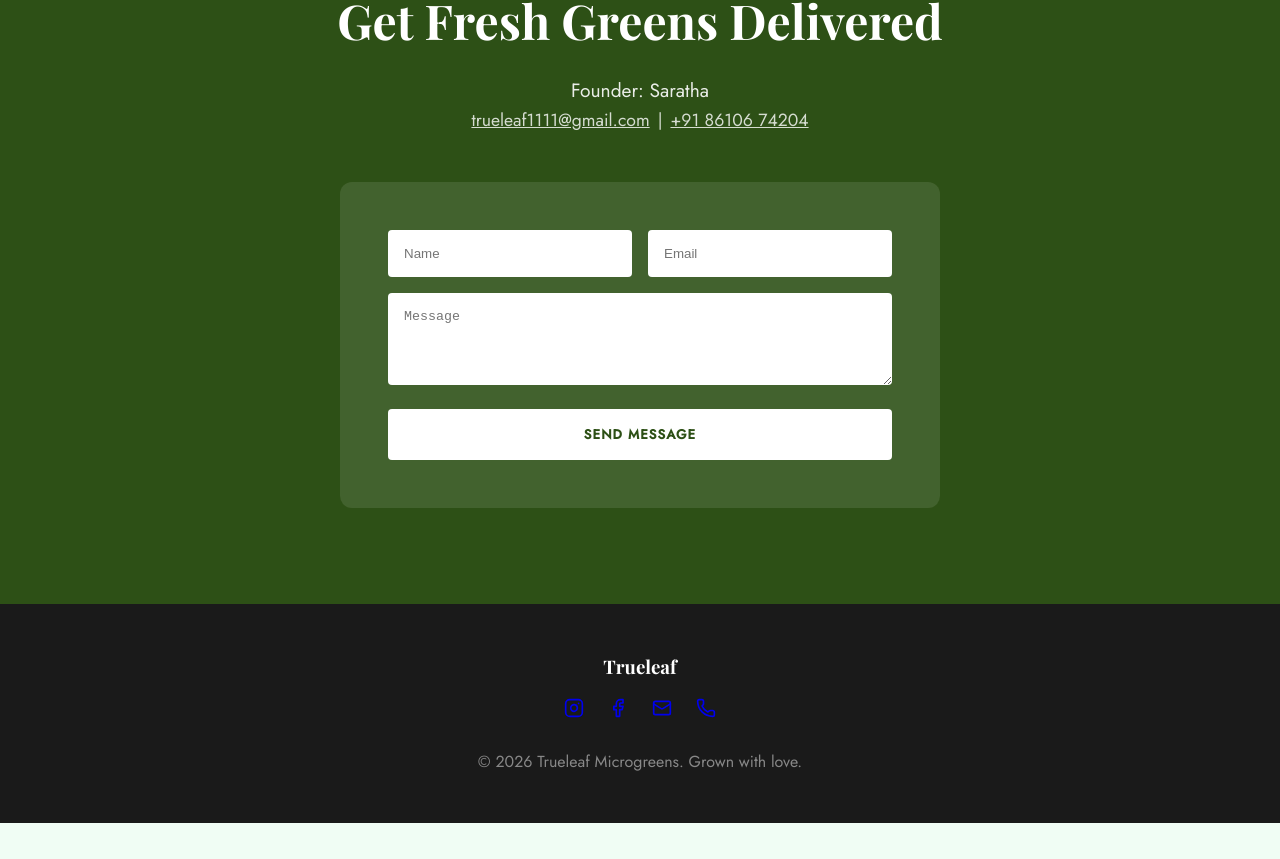
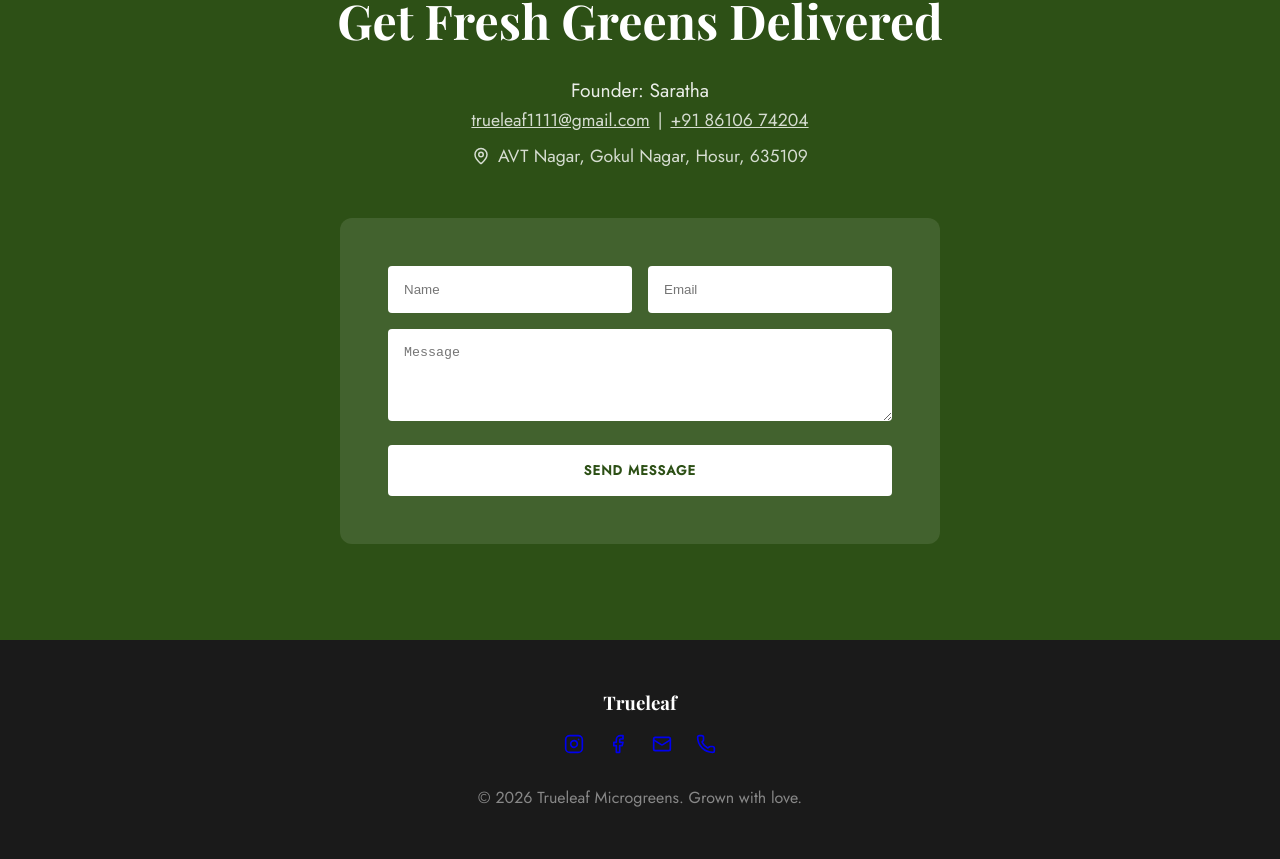
Before and after one commit to MrResolution/trueleaf-microgreens, a React (Vite) app: page / in a window 1280 px wide. Shown: the part 2800-3659 px from the top of the page. Before the commit the page ends 3623 px from the top, so only its background shows below. Built offline with nearby package versions, Linux system fonts and the light colour scheme.

Commit message:
Add location section with MapPin to Contact component

```diff
--- a/src/App.jsx
+++ b/src/App.jsx
@@ -1,6 +1,6 @@
 import React, { useState, useEffect } from 'react';
 import { motion, useScroll, useTransform, AnimatePresence } from 'framer-motion';
-import { Menu, X, Mail, Phone, Instagram, Facebook, Sprout, Leaf } from 'lucide-react';
+import { Menu, X, Mail, Phone, Instagram, Facebook, Sprout, Leaf, MapPin } from 'lucide-react';
 import './index.css';
 
 // Navigation Component
@@ -191,10 +191,14 @@ const Contact = () => {
           <h2 style={{ fontSize: '3rem', marginBottom: '1rem', color: 'white' }}>Get Fresh Greens Delivered</h2>
           <div style={{ marginBottom: '3rem' }}>
             <p style={{ fontSize: '1.2rem', opacity: 0.9 }}>Founder: Saratha</p>
-            <div className="contact-info" style={{ display: 'flex', justifyContent: 'center', alignItems: 'center', flexWrap: 'wrap', gap: '0.5rem', fontSize: '1.1rem', opacity: 0.8 }}>
+            <div className="contact-info" style={{ display: 'flex', justifyContent: 'center', alignItems: 'center', flexWrap: 'wrap', gap: '0.5rem', fontSize: '1.1rem', opacity: 0.8, marginBottom: '0.5rem' }}>
               <a href="mailto:trueleaf1111@gmail.com" style={{ color: 'white', textDecoration: 'underline' }}>trueleaf1111@gmail.com</a>
               <span className="separator">|</span>
               <a href="tel:+918610674204" style={{ color: 'white', textDecoration: 'underline' }}>+91 86106 74204</a>
+            </div>
+            <div style={{ display: 'flex', justifyContent: 'center', alignItems: 'center', gap: '0.5rem', fontSize: '1.1rem', opacity: 0.8, color: 'white' }}>
+              <MapPin size={18} />
+              <span>AVT Nagar, Gokul Nagar, Hosur, 635109</span>
             </div>
           </div>
 
```
